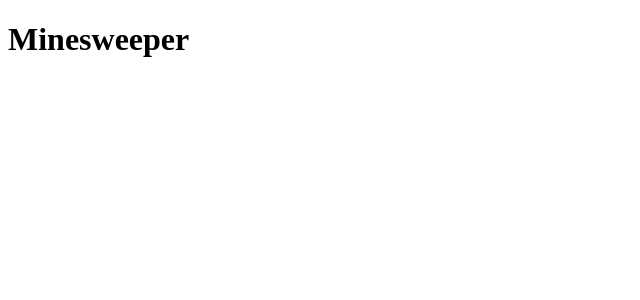
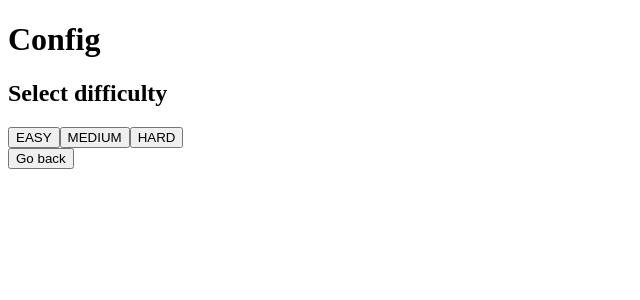
Before and after one commit to loque/minesweeper, a React (Create React App) app: page /setup in a window 1280 px wide. Shown: the top 300 px of the page, without its empty margins (0-640 px from the left). Built offline with nearby package versions, Linux system fonts and the light colour scheme.

Commit message:
added view Setup, Presentation and Game

```diff
--- a/src/App.js
+++ b/src/App.js
@@ -1,5 +1,26 @@
+import { BrowserRouter as Router, Switch, Route } from "react-router-dom";
+import Presentation from "./Presentation";
+import Setup from "./Setup";
+import Game from "./Game";
+
 function App() {
-  return <h1>Minesweeper</h1>;
+  return (
+    <Router>
+      <div>
+        <Switch>
+          <Route path="/setup">
+            <Setup />
+          </Route>
+          <Route path="/game">
+            <Game />
+          </Route>
+          <Route path="/">
+            <Presentation />
+          </Route>
+        </Switch>
+      </div>
+    </Router>
+  );
 }
 
 export default App;
--- /dev/null
+++ b/src/Game.js
@@ -0,0 +1,17 @@
+import { useGame } from "./lib/useGame";
+import { useConfig } from "./lib/config";
+
+export default function Game() {
+  const config = useConfig();
+  const game = useGame(config.difficulty);
+
+  if (!game.board) return null;
+  return (
+    <>
+      <h1>Game</h1>
+      <div>
+        {game.state} - {game.result}
+      </div>
+    </>
+  );
+}
--- /dev/null
+++ b/src/Presentation.js
@@ -0,0 +1,20 @@
+import { Link } from "react-router-dom";
+import { useConfig } from "./lib/config";
+
+export default function Presentation() {
+  const config = useConfig();
+  return (
+    <>
+      <h1>Presentation</h1>
+      <div>
+        <div>Current level: {config.difficulty}</div>
+        <div>
+          <Link to="/game">Start game</Link>
+        </div>
+        <div>
+          <Link to="/setup">Setup</Link>
+        </div>
+      </div>
+    </>
+  );
+}
--- /dev/null
+++ b/src/Setup.js
@@ -0,0 +1,24 @@
+import { useConfig } from "./lib/config";
+import { useHistory } from "react-router-dom";
+
+export default function Setup() {
+  const { setDifficulty } = useConfig();
+  const history = useHistory();
+
+  function selectDifficulty(level) {
+    setDifficulty(level);
+    history.goBack();
+  }
+  return (
+    <>
+      <h1>Config</h1>
+      <h2>Select difficulty</h2>
+      <div>
+        <button onClick={() => selectDifficulty("EASY")}>EASY</button>
+        <button onClick={() => selectDifficulty("MEDIUM")}>MEDIUM</button>
+        <button onClick={() => selectDifficulty("HARD")}>HARD</button>
+      </div>
+      <button onClick={() => history.goBack()}>Go back</button>
+    </>
+  );
+}
--- a/src/index.js
+++ b/src/index.js
@@ -1,11 +1,14 @@
 import React from "react";
 import ReactDOM from "react-dom";
 import App from "./App";
+import { ConfigProvider } from "./lib/config";
 // import reportWebVitals from "./reportWebVitals";
 
 ReactDOM.render(
   <React.StrictMode>
-    <App />
+    <ConfigProvider>
+      <App />
+    </ConfigProvider>
   </React.StrictMode>,
   document.getElementById("root")
 );
--- a/src/lib/useGame.js
+++ b/src/lib/useGame.js
@@ -1,14 +1,14 @@
 import { useRef, useState, useEffect } from "react";
 import Game from "./Game";
 
-export function useGame(difficultyLevel) {
+export function useGame(difficulty) {
   const game = useRef();
   const [props, setProps] = useState({});
 
   useEffect(() => {
-    game.current = new Game(difficultyLevel);
+    game.current = new Game(difficulty);
     setProps(extractProps(game.current));
-  }, [difficultyLevel]);
+  }, [difficulty]);
 
   function flagTile(tile) {
     if (game.current) {
@@ -35,7 +35,7 @@
     formatMs,
     startDateTime,
     placedFlags,
-    difficultyLevel,
+    difficultyLevel: difficulty,
   } = game;
   return {
     state,
@@ -44,6 +44,6 @@
     formatMs,
     startDateTime,
     placedFlags,
-    difficultyLevel,
+    difficulty,
   };
 }
--- /dev/null
+++ b/src/react-app-env.d.ts
@@ -0,0 +1 @@
+/// <reference types="react-scripts" />
```
Also changed, not shown: tsconfig.json (added, +20 -0 lines).
